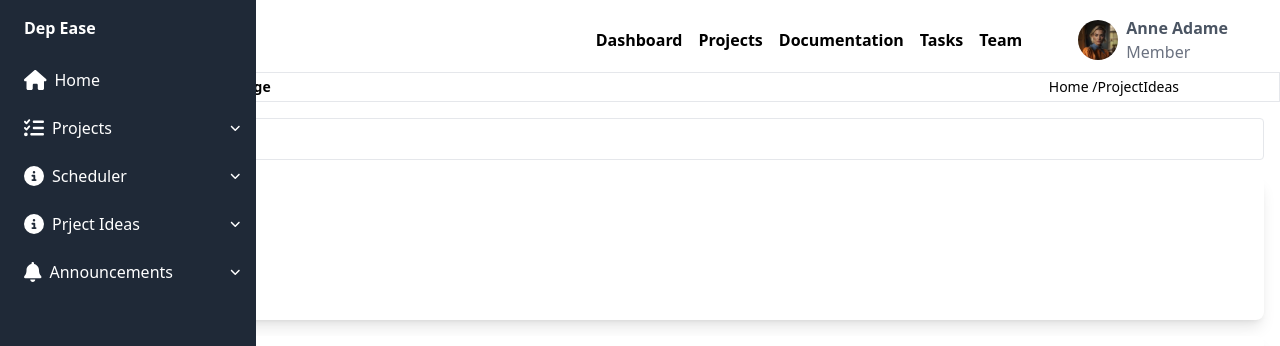
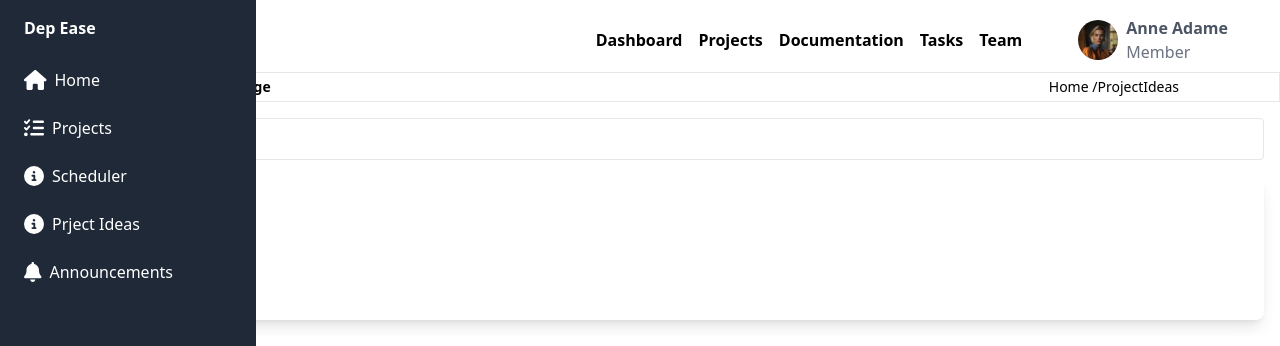
Before and after one commit to hamza442-ali/Frontend_DepEase, a React (Create React App) app: page /ProjectIdeas in a window 1280 px wide. Shown: the top 346 px of the page. Built offline with nearby package versions, Linux system fonts and the light colour scheme.

Commit message:
input and sidebar

```diff
--- a/src/components/sidebar/Sidebar.jsx
+++ b/src/components/sidebar/Sidebar.jsx
@@ -1,15 +1,14 @@
 import React, { useState } from 'react';
-import { Link, Outlet } from 'react-router-dom';
-import person from "../../assets/images/person2.jpeg"
-import logo from "../../assets/images/logo.jpeg"
+import { Link } from 'react-router-dom';
 import { FontAwesomeIcon } from '@fortawesome/react-fontawesome';
 import { library } from '@fortawesome/fontawesome-svg-core';
 import { fas } from '@fortawesome/free-solid-svg-icons';
+import logo from '../../assets/images/logo.jpeg';
+
 library.add(fas);
 
-const Sidebar = ({ data}) => {
+const Sidebar = ({ data }) => {
   const [isExtended, setIsExtended] = useState(false);
-  const [activeMenu, setActiveMenu] = useState(null);
 
   const toggleSidebar = () => {
     setIsExtended(!isExtended);
@@ -22,12 +21,6 @@ const Sidebar = ({ data}) => {
   const handleMouseLeave = () => {
     setIsExtended(false);
   };
-
-  const handleMenuClick = (index) => {
-    setActiveMenu(activeMenu === index ? null : index);
-  };
-
-
 
   return (
     <nav
@@ -44,27 +37,25 @@ const Sidebar = ({ data}) => {
           <div className="flex items-center">
             <div className="mr-2">
               <FontAwesomeIcon icon={logo} size="lg" />
-              {/* <img src={logo} alt="DepEase" className="w-10 h-8 mr-2 rounded-full" /> */}
             </div>
             <div className="font-semibold">Dep Ease</div>
           </div>
         ) : (
           <div className="mr-2">
             <FontAwesomeIcon icon="random" size="lg" />
-            {/* <img src={logo} alt="DepEase" className="w-10 h-8 mr-2 rounded-full" /> */}
           </div>
         )}
       </div>
       <ul>
         {data.map((item, index) => (
           <li key={index}>
+            <Link to={item.path}>
               <div
                 className={`${
                   isExtended
                     ? 'flex items-center justify-between pl-6 pr-4 py-3 hover:bg-blue-600 hover:text-white cursor-pointer'
                     : 'flex items-center p-4 hover:bg-blue-600 hover:text-white cursor-pointer'
                 }`}
-              onClick={() => handleMenuClick(index)}
               >
                 <div className="flex items-center">
                   <span className="mr-2">
@@ -72,39 +63,11 @@ const Sidebar = ({ data}) => {
                   </span>
                   <span>{isExtended && item.label}</span>
                 </div>
-              {isExtended && item.submenus.length > 0 && (
-                <span>
-                  <FontAwesomeIcon
-                    icon={activeMenu === index ? 'angle-up' : 'angle-down'}
-                    size="xs"
-                  />
-                </span>
-              )}
               </div>
-            {isExtended &&
-              item.submenus.length > 0 &&
-              activeMenu === index && (
-                <ul>
-                  {item.submenus.map((submenu, subIndex) => (
-                    <li key={subIndex}>
-                      <Link
-                        to={submenu.path}
-                        className="flex items-center py-3 pl-12 pr-4 hover:bg-blue-600 hover:text-white"
-                      >
-                        <span className="mr-2">
-                          <FontAwesomeIcon icon={submenu.icon} size="lg" />
-                        </span>
-                        <span>{submenu.label}</span>
             </Link>
           </li>
         ))}
       </ul>
-              )}
-          </li>
-        ))}
-      </ul>
-
-
     </nav>
   );
 };
```
Lines whose indentation alone changed are shown as unchanged.
